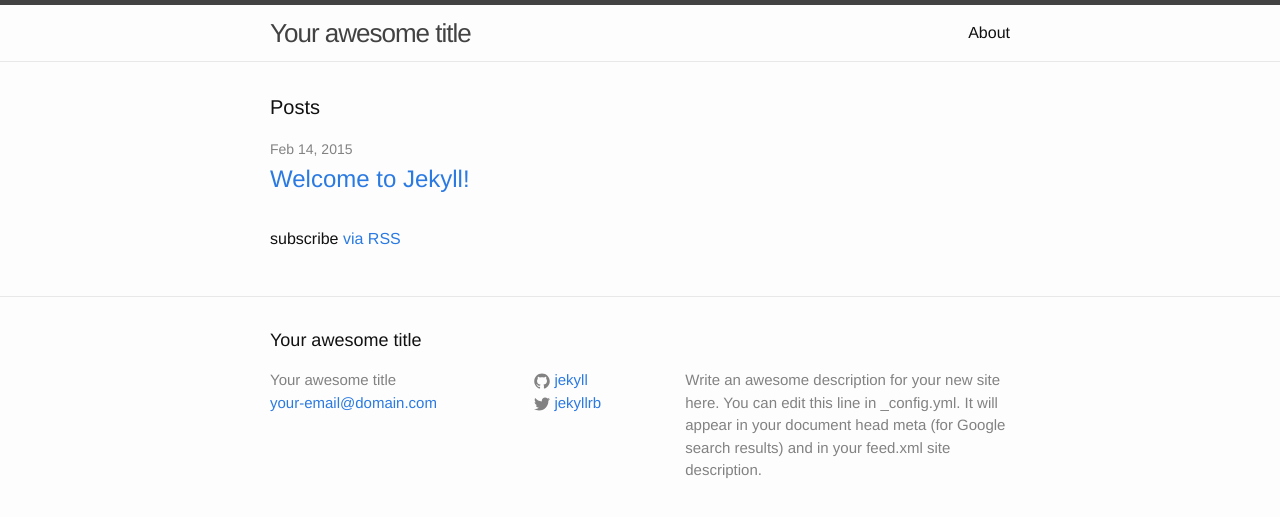
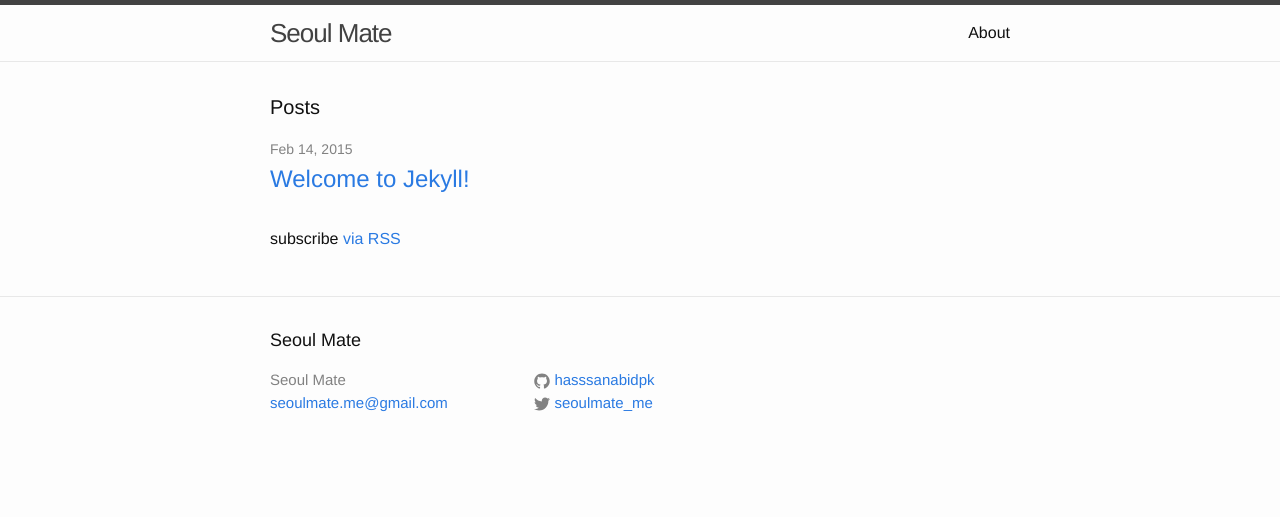
Before and after one commit to SeoulMate/seoulmate.github.io, a Jekyll site: the page built from index.html, in a window 1280 px wide. Shown: the top 517 px of the page. Built offline with Jekyll 4.4.1, drawn with Linux system fonts in a browser that asks for light colours.

Commit message:
basic changes in the site

```diff
--- a/_config.yml
+++ b/_config.yml
@@ -1,14 +1,11 @@
 # Site settings
-title: Your awesome title
-email: your-email@domain.com
-description: > # this means to ignore newlines until "baseurl:"
-  Write an awesome description for your new site here. You can edit this
-  line in _config.yml. It will appear in your document head meta (for
-  Google search results) and in your feed.xml site description.
+title: Seoul Mate
+email: seoulmate.me@gmail.com
+description: > # A community for International Students in Korea
 baseurl: "" # the subpath of your site, e.g. /blog/
 url: "http://yourdomain.com" # the base hostname & protocol for your site
-twitter_username: jekyllrb
-github_username:  jekyll
+twitter_username: seoulmate_me
+github_username:  hasssanabidpk
 
 # Build settings
 markdown: kramdown
```
